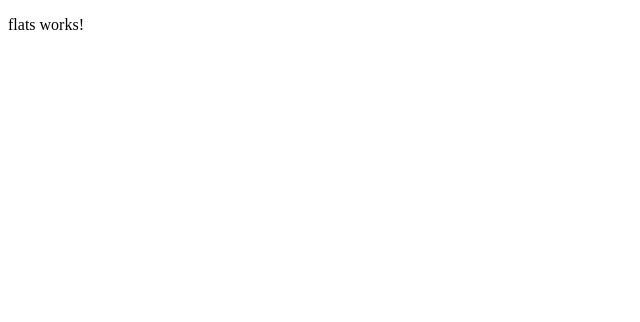
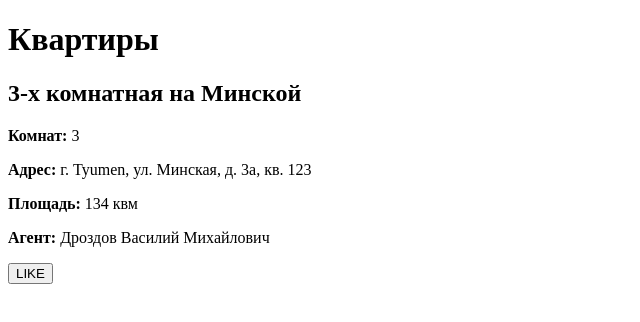
Before and after one commit to adaptedbee/task_for_middle, an Angular app: page / in a window 1280 px wide. Shown: the top 322 px of the page, without its empty margins (0-640 px from the left). Built offline with nearby package versions, Linux system fonts and the light colour scheme.

Commit message:
Разметка

```diff
--- a/src/app/app.component.html
+++ b/src/app/app.component.html
@@ -1 +1,3 @@
-<router-outlet></router-outlet>
+<main>
+  <router-outlet></router-outlet>
+</main>
--- a/src/app/flats/components/flat-card/flat-card.component.html
+++ b/src/app/flats/components/flat-card/flat-card.component.html
@@ -1 +1,20 @@
-<p>flat-card works!</p>
+<section class="flat-card">
+  <h2 class="flat-card__name">3-х комнатная на Минской</h2>
+
+  <p class="flat-card__parameter">
+    <b>Комнат:</b> 3
+  </p>
+  <p class="flat-card__parameter">
+    <b>Адрес:</b> г. Tyumen, ул. Минская, д. 3a, кв. 123
+  </p>
+  <p class="flat-card__parameter">
+    <b>Площадь:</b> 134 квм
+  </p>
+  <p class="flat-card__parameter">
+    <b>Агент:</b> Дроздов Василий Михайлович
+  </p>
+
+  <div class="flat-card__buttons-wrapper">
+    <button class="flat-card__button">LIKE</button>
+  </div>
+</section>
--- a/src/app/flats/components/flats/flats.component.html
+++ b/src/app/flats/components/flats/flats.component.html
@@ -1 +1,7 @@
-<p>flats works!</p>
+<div class="flats">
+  <h1 class="flats__headline">Квартиры</h1>
+
+  <div class="flats__wrapper">
+    <app-flat-card></app-flat-card>
+  </div>
+</div>
```
